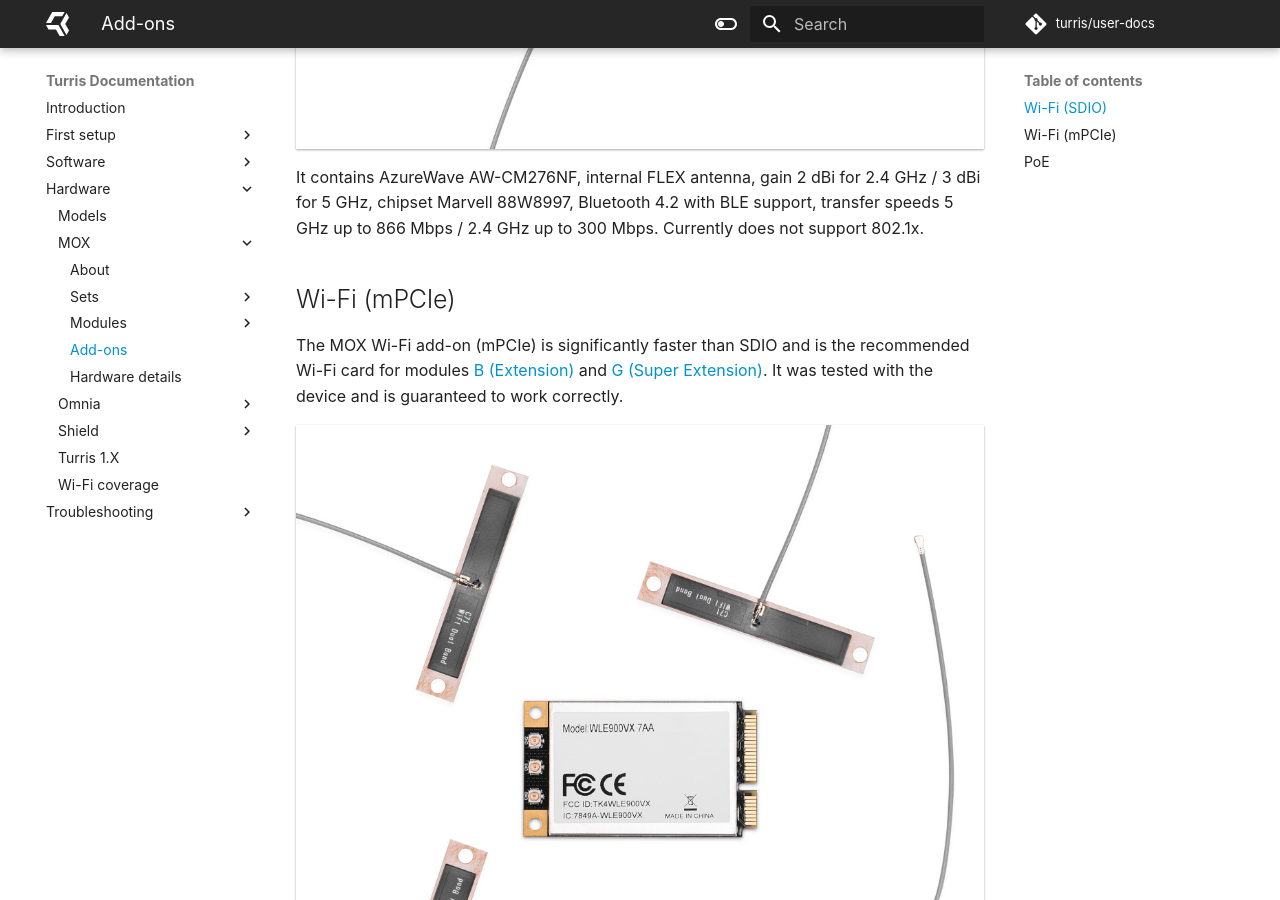
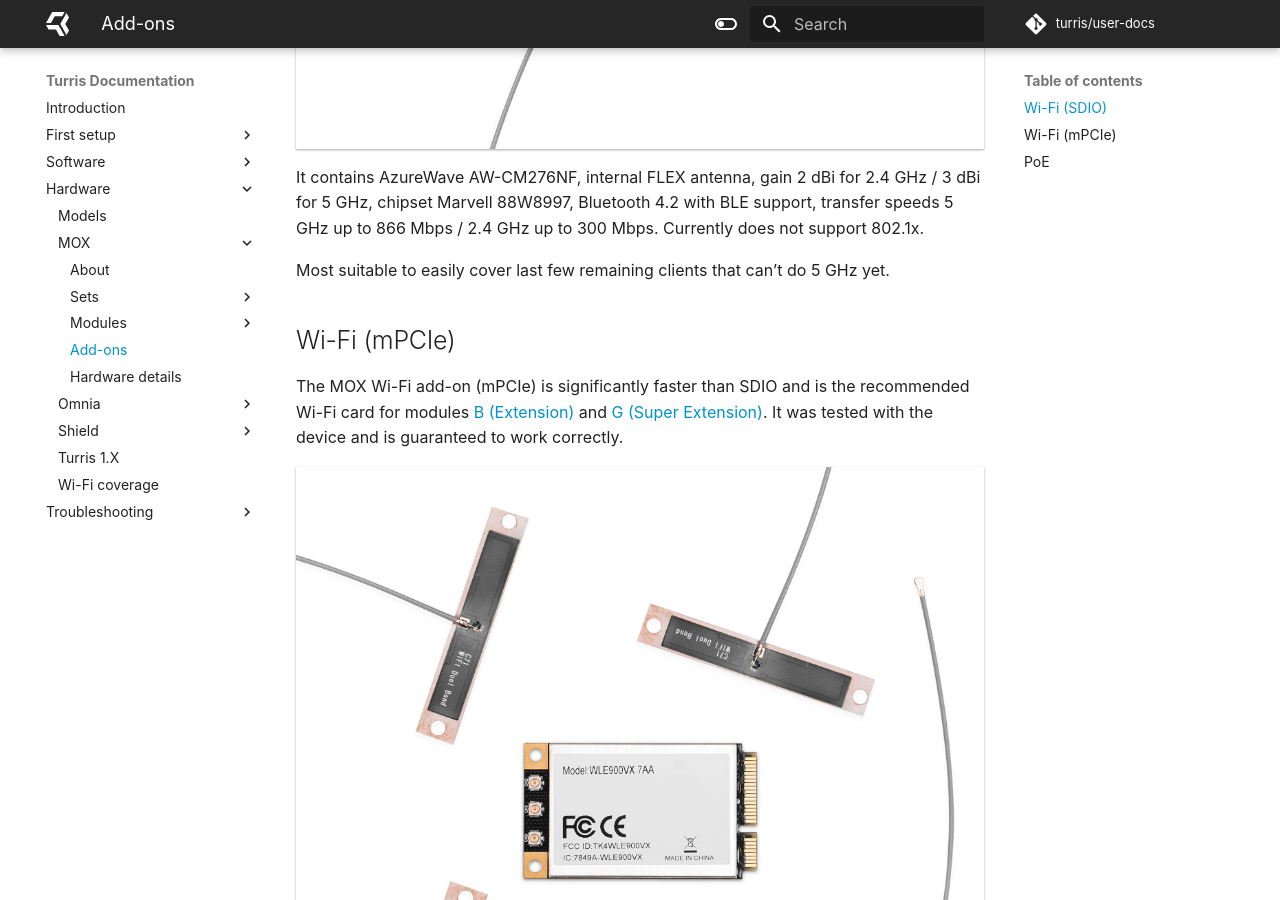
Before and after one commit to turris-cz/user-docs, an MkDocs documentation site: the page built from docs/hw/mox/addons.md, in a window 1280 px wide and 900 px high, scrolled down 1082 px. Built offline with MkDocs 1.6.1 and Material for MkDocs 9.7.7, drawn with Linux system fonts in a browser that asks for light colours.

Commit message:
hw/mox/addons: Better description of SDIO

```diff
--- a/docs/hw/mox/addons.md
+++ b/docs/hw/mox/addons.md
@@ -23,6 +23,8 @@
 transfer speeds 5 GHz up to 866 Mbps / 2.4 GHz up to 300 Mbps. Currently does
 not support 802.1x.
 
+Most suitable to easily cover last few remaining clients that can't do 5 GHz yet.
+
 ## Wi-Fi (mPCIe)
 
 The MOX Wi-Fi add-on (mPCIe) is significantly faster than SDIO and is the
```
